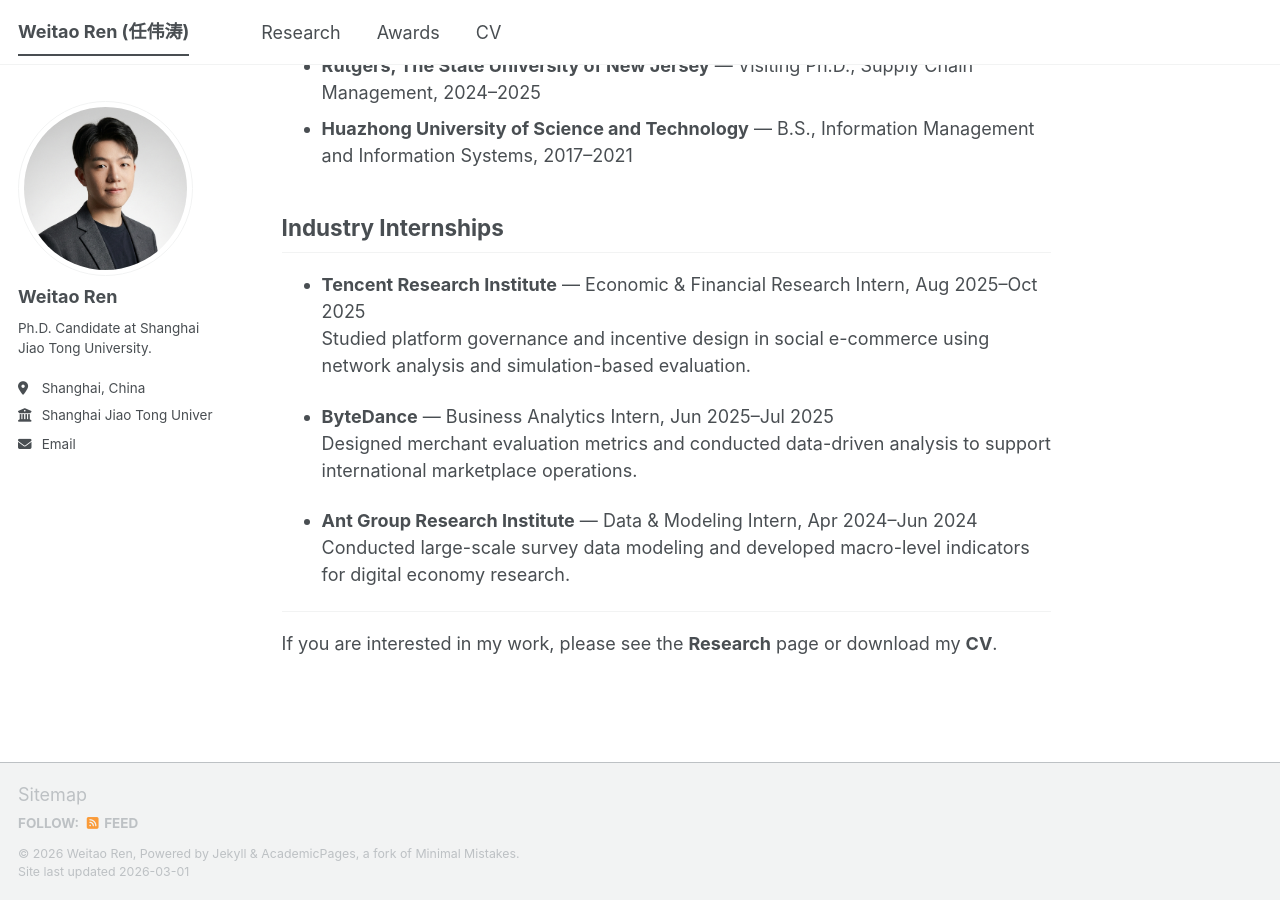
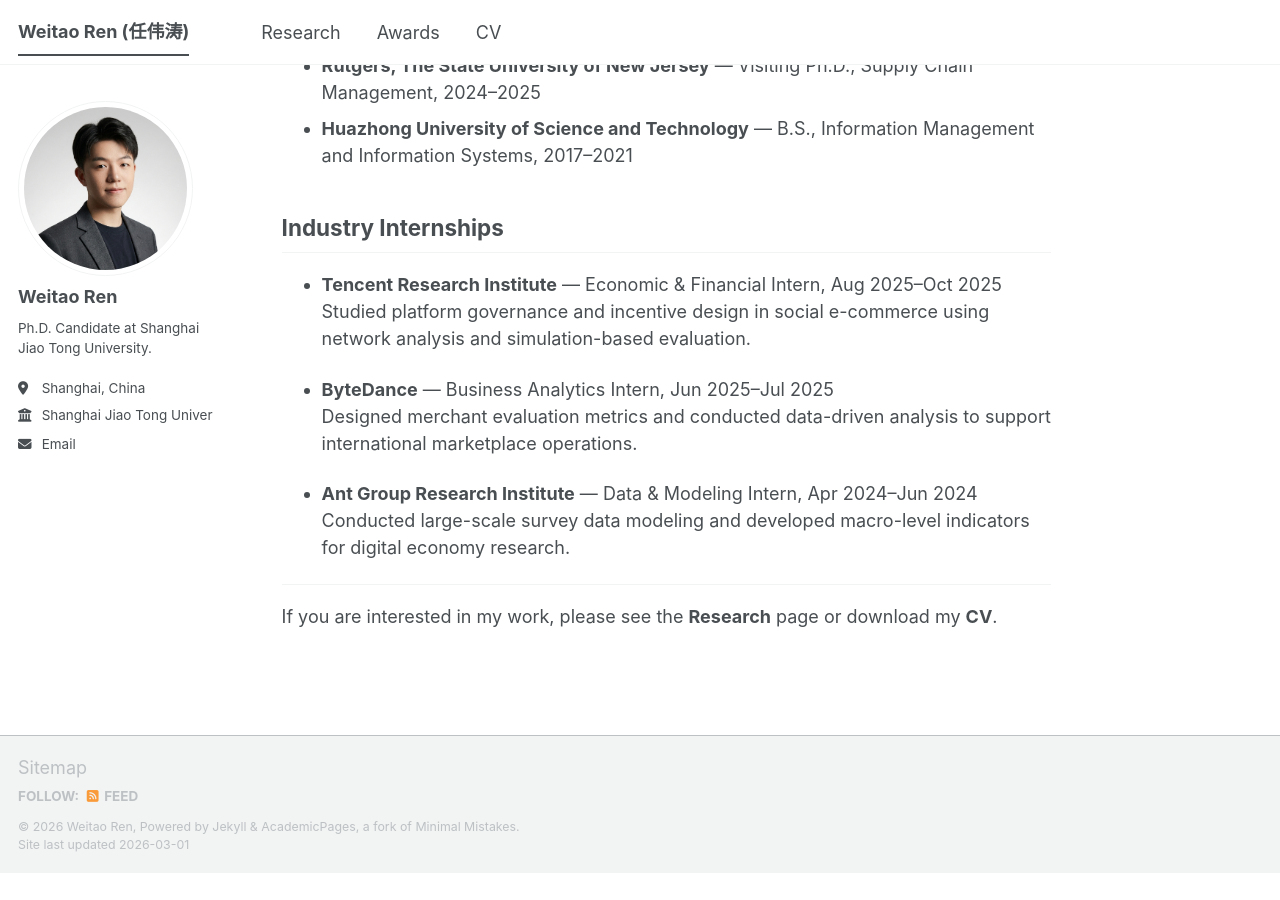
Before and after one commit to weitaoren/weitaoren.github.io, a Jekyll site: the page built from _pages/about.md, in a window 1280 px wide and 900 px high, scrolled down 835 px. Built offline with Jekyll 4.4.1, drawn with Linux system fonts in a browser that asks for light colours; a script bundle is joined from its source files by our own code; library files that are not in the unit come from our copies; after the commit the page ends 1708 px from its top, so only the background shows below that.

Commit message:
Update about.md

```diff
--- a/_pages/about.md
+++ b/_pages/about.md
@@ -29,7 +29,7 @@ My research lies at the **Operations–Marketing interface**, with a focus on **
 
 ## Industry Internships
 
-- **Tencent Research Institute** — Economic & Financial Research Intern, Aug 2025–Oct 2025
+- **Tencent Research Institute** — Economic & Financial Intern, Aug 2025–Oct 2025
   Studied platform governance and incentive design in social e-commerce using network analysis and simulation-based evaluation.
 
 - **ByteDance** — Business Analytics Intern, Jun 2025–Jul 2025
```
